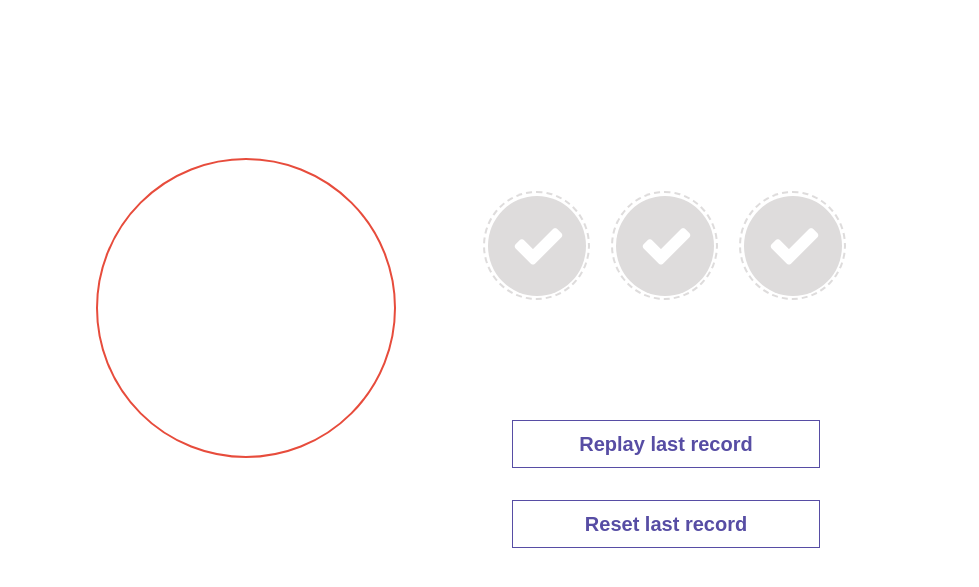
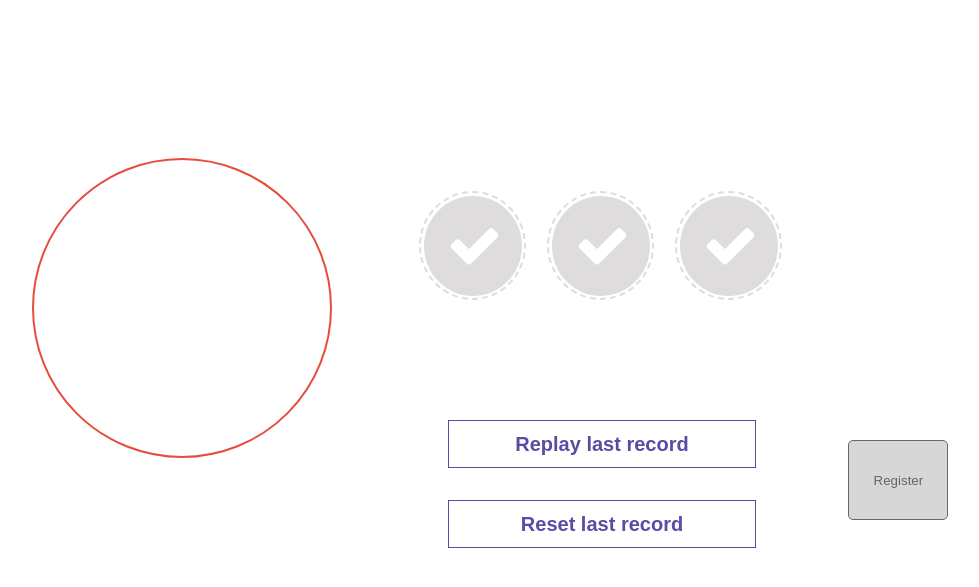
Before and after one commit to zzip881022/speech_detect, a Flask app: the page made by static/enroll.html in a window 1280 px wide. Shown: the top 587 px of the page, without its empty margins (146-1125 px from the left). Run offline with Flask 2, Linux system fonts and the light colour scheme; data that the repository does not hold is empty; some libraries are stand-ins or nearby versions.

Commit message:
enroll - 新增 register 按鈕

```diff
--- a/static/enroll.css
+++ b/static/enroll.css
@@ -2,6 +2,10 @@
 
 * {
     outline: none;
+}
+
+body {
+    margin: 0;
 }
 
 .circle-wrapper {
@@ -43,7 +47,7 @@
 .page-wrapper {
     position: absolute;
     top: 22%;
-    right: 22%;
+    right: 27%;
     width: 30%;
     display: flex;
     align-items: center;
@@ -53,7 +57,7 @@
 .recorder_wrapper {
     position: absolute;
     top: 15%;
-    left: 15%;
+    left: 10%;
     display: -webkit-flex;
     display: -moz-flex;
     display: -ms-flex;
@@ -87,7 +91,7 @@
 
 .record_btn:hover {
     transition: 0.15s linear;
-    transform: scale( 1.05 );
+    transform: scale(1.05);
 }
 
 .record_btn:active {
@@ -131,13 +135,13 @@
     height: 0px;
     margin: 0px;
     border-radius: 50%;
-    background: rgba( 0, 0, 0, 0.05 );
+    background: rgba(0, 0, 0, 0.05);
     animation: recording_before 2s infinite ease-in-out;
 }
 
 @keyframes recording {
     from {
-        transform: scale( 1.1 );
+        transform: scale(1.1);
     }
 
     50% {
@@ -145,7 +149,7 @@
     }
 
     to {
-        transform: scale( 1.1 );
+        transform: scale(1.1);
     }
 }
 
@@ -183,7 +187,7 @@
 
 .container {
     position: absolute;
-    right: 17%;
+    right: 22%;
     top: 50%;
     width: 30%;
     margin: 20px;
@@ -203,6 +207,33 @@
     color: #574da4;
 }
 
+.register_container {
+    position: absolute;
+    left: 400px;
+    top: 20px;
+}
+
+#register {
+    width: 100px;
+    height: 80px;
+    border-radius: 5px;
+    border: 1px solid;
+}
+
+.completed {
+    border-color: white;
+    background-color: #574da4;
+    color: white;
+    cursor: pointer;
+}
+
+.uncompleted {
+    border: 1px solid #999999;
+    background-color: #d7d7d7;
+    color: #666666;
+}
+
+
 .col {
     margin-bottom: 20px;
 }
--- a/static/enroll.html
+++ b/static/enroll.html
@@ -11,7 +11,7 @@
     <link rel="stylesheet" href="https://cdnjs.cloudflare.com/ajax/libs/font-awesome/4.7.0/css/font-awesome.min.css">
 
     <link href="https://fonts.googleapis.com/css?family=Roboto&display=swap" rel="stylesheet">
-    <link rel="stylesheet" href="enroll.css?fesqwwfe">
+    <link rel="stylesheet" href="enroll.css?fesqwxsxswfe">
 
 </head>
 
@@ -46,14 +46,19 @@
     </div>
     <div class="container">
         <div class="col">
-            <button class="btn">Replay last record</button>
+            <button class="btn" id="replay">Replay last record</button>
         </div>
         <div class="col">
-            <button class="btn">Reset last record</button>
+            <button class="btn" id="reset">Reset last record</button>
     </div>
+    <div class="register_container">
+        <button class="uncompleted" id="register" disabled >Register</button>
+    </div>
+
+
     <script src="https://code.jquery.com/jquery-3.6.1.min.js"></script>
     <script src="https://ajax.googleapis.com/ajax/libs/angularjs/1.0.4/angular.min.js"></script>
-    <script src="enroll.js?fdweddswdswwefe"></script>
+    <script src="enroll.js?fdweddswdededswwefe"></script>
 </body>
 
 </html>
--- a/static/enroll.js
+++ b/static/enroll.js
@@ -2,6 +2,7 @@ var msg_box = document.getElementById('msg_box'),
     recordBtn = document.getElementById('button'),
     resetBtn = document.getElementById('reset'),
     replayBtn = document.getElementById('replay'),
+    registerBtn = document.getElementById('register'),
     check = document.getElementsByClassName('circle'),
     hint = [
         '',
@@ -105,6 +106,11 @@ recorderApp.controller('RecorderController', ['$scope', function ($scope) {
                 check[record_times].classList.add('Rec');
                 record_times++;
                 msg_box.innerHTML = hint[record_times];
+                if (record_times == 3) {
+                    registerBtn.classList.remove('uncompleted');
+                    registerBtn.classList.add('completed');
+                    registerBtn.removeAttribute('disabled');
+                }
             }
 
             recordBtn.classList.remove('recording');
@@ -215,6 +221,11 @@ recorderApp.controller('RecorderController', ['$scope', function ($scope) {
                 console.log(result);
 
                 if (result == 'delete success') { // 避免還沒加入到目錄中就被 reset 而造成 error
+                    if (record_times == 3) {
+                        registerBtn.classList.remove('completed');
+                        registerBtn.classList.add('uncompleted');
+                        registerBtn.disabled = true;
+                    }
                     record_times--;
                     check[record_times].classList.remove('Rec');
                     check[record_times].classList.add('notRec');
@@ -231,11 +242,10 @@ recorderApp.controller('RecorderController', ['$scope', function ($scope) {
             const audio = document.createElement("audio");
             audio.src = "speech_file/recording/flac/" + people_num + '/train' + record_times + '.flac';
             console.log('播放音源位置 = ' + audio.src);
-            audio.play().catch(function() {
+            audio.play().catch(function () {
                 alert('Replay mistake! Please try it later.');
             });
-        }
-        else {
+        } else {
             alert('No data. Please record first!');
         }
     }
```
